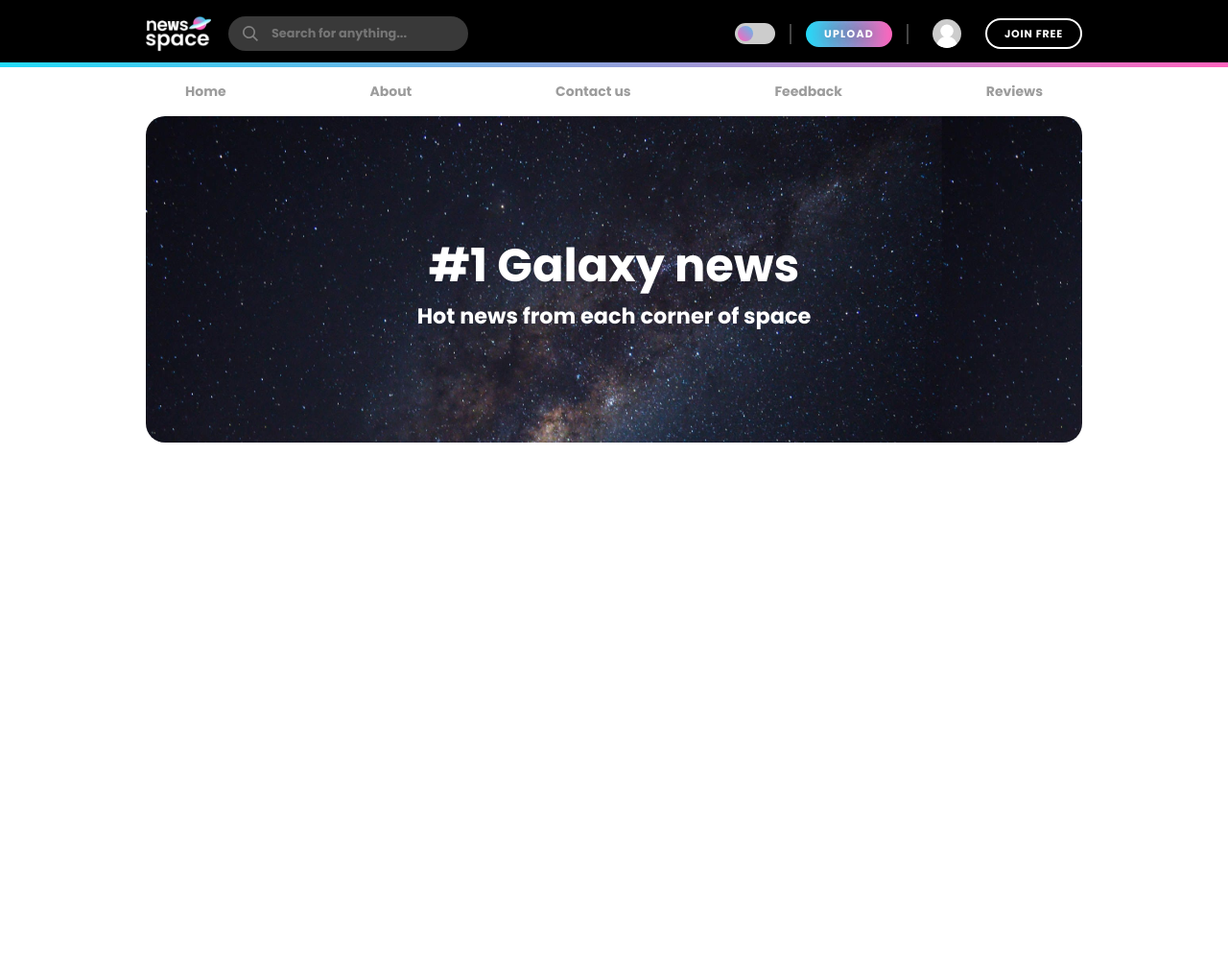
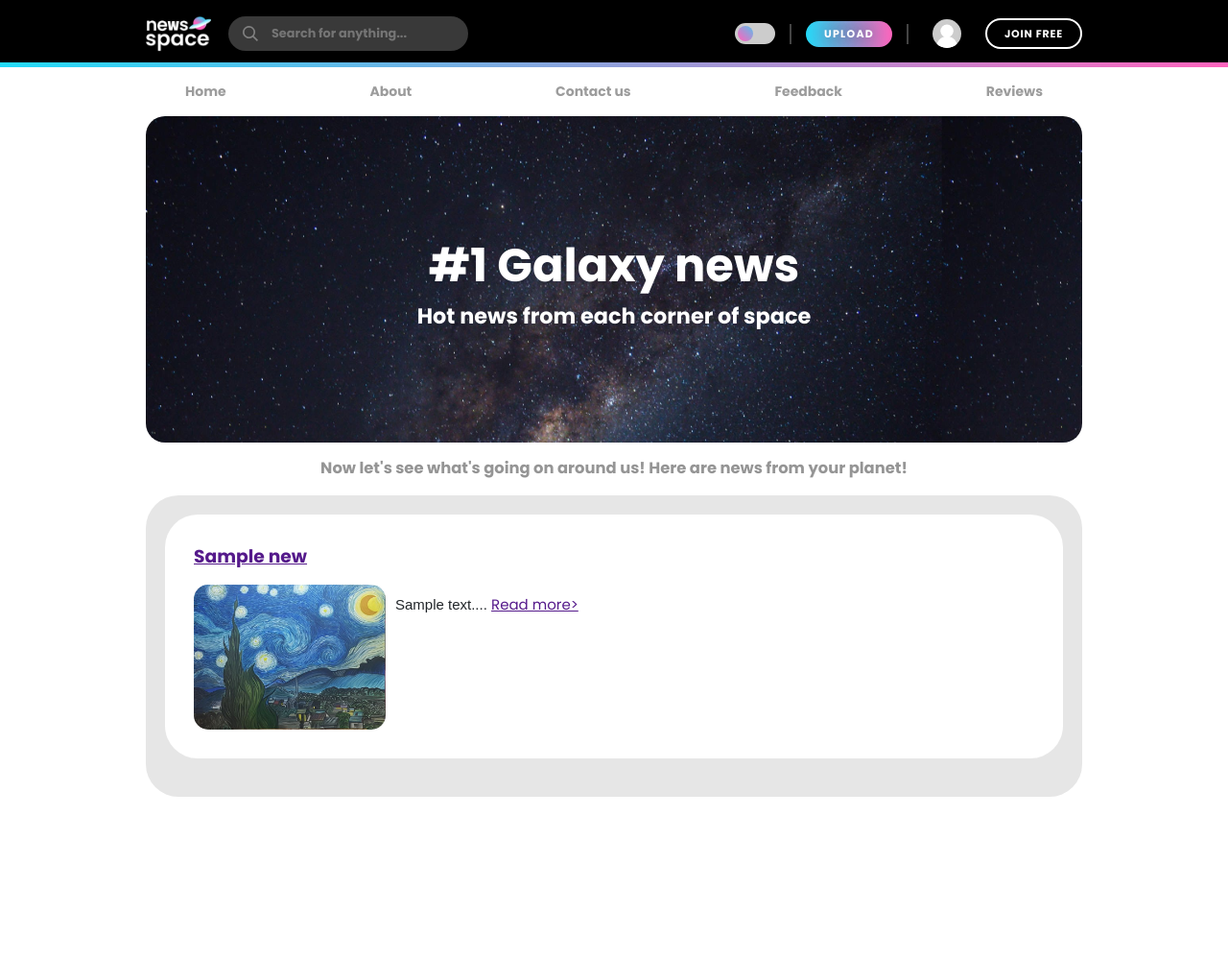
Before and after one commit to harooth/news-space, a PHP site: page / in a window 1280 px wide. Shown: the whole page at 96% size. After the commit the page ends 830 px from the top, so only its background shows below. Run offline with PHP 8.4, Linux system fonts and the light colour scheme; tables that the repository leaves empty or names only in its code hold one stand-in row (values such as "Sample post").

Commit message:
Added new table in database by name 'news'. There will be stored the all news and other. Added front-end news part! It calls news from the database and shows them in the website. Added page to add a new post from website, but I need to work on it's functionality and design. I also need to work on home page design, as the dark theme is not supported on it yet.

```diff
--- a/HappyNewYear!!.txt
+++ /dev/null
@@ -1 +0,0 @@
-Happy new 2022 year. Hope everybody's dreams come true.
--- a/auth/db.php
+++ b/auth/db.php
@@ -2,11 +2,12 @@
 	session_start();
 	require "libs/rb.php";
 
+	//for localhost
 	R::setup('mysql:host=localhost;dbname=auth_using_redbnphp',  'root', '');
 	$captcha_public_key = '6LfcRNwdAAAAAHEhPDdLffbUllSOqBhjoJSB6GcL'; //for div(captcha) blok
 	$captcha_private_key = '6LfcRNwdAAAAAJvvTYVoy1Tr4XXOWT4YCKB7Nt5G'; //for captcha request url
 
-
+	//for webserver
 	// $captcha_public_key = '6LcsOd8dAAAAAM0EhI9bnUiHZukaXHeFLMBTyEsJ';
 	// $captcha_private_key = '6LcsOd8dAAAAABneAlCDtcKRUCaY8_KTgzWHcbj-';
 	//R::setup('mysql:host=localhost;dbname=id17107342_auth', 'id17107342_localhost', '_AH1V_?2MV|S76Ww');
--- a/index.php
+++ b/index.php
@@ -34,7 +34,7 @@
 						</div>
 					</div>
 					<div class="vertical-line"></div>
-					<button class="upload-button">UPLOAD</button>
+					<a href="news/addNews.php"><button class="upload-button">UPLOAD</button></a>
 					<div class="vertical-line"></div>
 					<?php
 
@@ -53,7 +53,7 @@
 						<img src="nouser.svg">
 					</div>
 
-					<a href="auth/signup.php"><button class="join">JOIN FREE</button></a>
+					<a href="auth/login.php"><button class="join">JOIN FREE</button></a>
 					<?php } ?>
 				</div>
 			</div>
@@ -83,8 +83,31 @@
 			 <h2>Hot news from each corner of space</h2>
 		</div>
 
+		<div class="pstik-text">
+			<h3>Now let's see what's going on around us! Here are news from your planet!</h3>
+		</div>
 
-		<div class="test"></div>
+		<div class="container">
+			<?php
+				$data = R::findAll('news');
+				foreach($data as $news) {
+			 ?>
+			<div class="news">
+				 <a href=""><h3 class="news-title"><?php echo $news->title; ?></h3></a>
+				 <div class="news-div">
+					 <img src="news/images/featured.jpg" alt="Featured image" class="featured-image">
+
+					 <div class="news-container">
+
+					 	<p class="news-content"><?php echo $news->excerpt."...  "; ?><a href="">Read more></a></p>
+					 	<p class="news-info">Added by <a href=""><?php echo $news->user; ?>,</a> <?php echo $news->date; ?></p>
+					 </div>
+				 </div>
+
+
+			</div>
+			<?php } //foreach ?>
+		</div>
 
 
 	</div>
--- a/style.css
+++ b/style.css
@@ -23,11 +23,6 @@ input
     font-family: inherit;
     font-size: inherit;
     line-height: inherit;
-}
-
-body
-{
-	height: 1000px;
 }
 
 .navbar
@@ -282,7 +277,7 @@ input[type="checkbox"]:checked:before
 .main
 {
     padding-top: 70px;
-    /*max-width: 976px;*/
+    max-width: 976px;
     margin: auto;
 }
 
@@ -348,3 +343,83 @@ input[type="checkbox"]:checked:before
     margin: 0 15px;
     color: white;
 }
+
+/*container*/
+
+.pstik-text
+{
+    height: 55px;
+    text-align: center;
+    padding: 15px;
+    color: #959595;
+    font-size: 14px;
+}
+
+
+.container
+{
+    /*height: 500px;*/
+    border-radius: 34px;
+    background: #E6E6E6;
+    padding: 20px;
+}
+
+.news
+{
+    /*height: 250px;*/
+    border-radius: 34px;
+    background: white;
+    padding: 30px;
+    margin-bottom: 20px;
+    /*display: flex;*/
+}
+
+.featured-image
+{
+    max-width: 200px;
+    border-radius: 15px;
+}
+
+.news-div
+{
+    display: flex;
+}
+
+.news-container
+{
+    /*width: 100%;
+    margin-left: 30px;*/
+    padding: 10px;
+    /*border: 1px solid;*/
+    display: flex;
+    flex-direction: column;
+    justify-content: space-between;
+}
+
+.news-title
+{
+    font-weight: 600;
+    margin-bottom: 15px;
+    /*font-family: Arial;*/
+}
+
+.news-content
+{
+    font-size: 15px;
+    font-family: Arial;
+    font-weight: 400;
+}
+
+.news-info
+{
+    font-size: 14px;
+    font-family: Arial !important;
+    opacity: 0;
+    transition: .1s ease;
+}
+
+.news:hover .news-info
+{
+    transition: 0.1s ease;
+    opacity: 1;
+}
```
Also changed, not shown: news/action.php (added, +52 -0 lines), news/addNews.php (+23 -0 lines), news/images/featured.jpg (added), test.txt (deleted).
